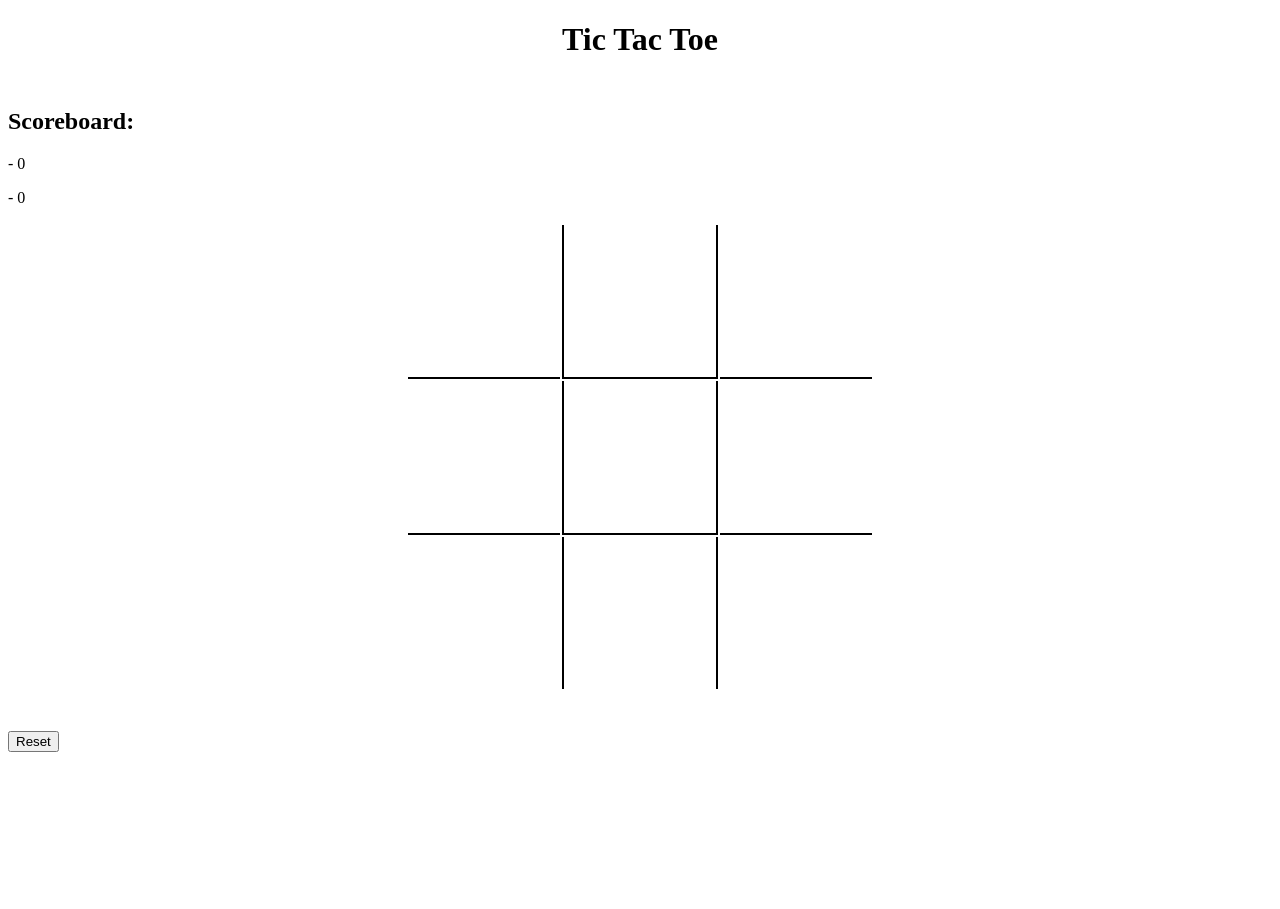
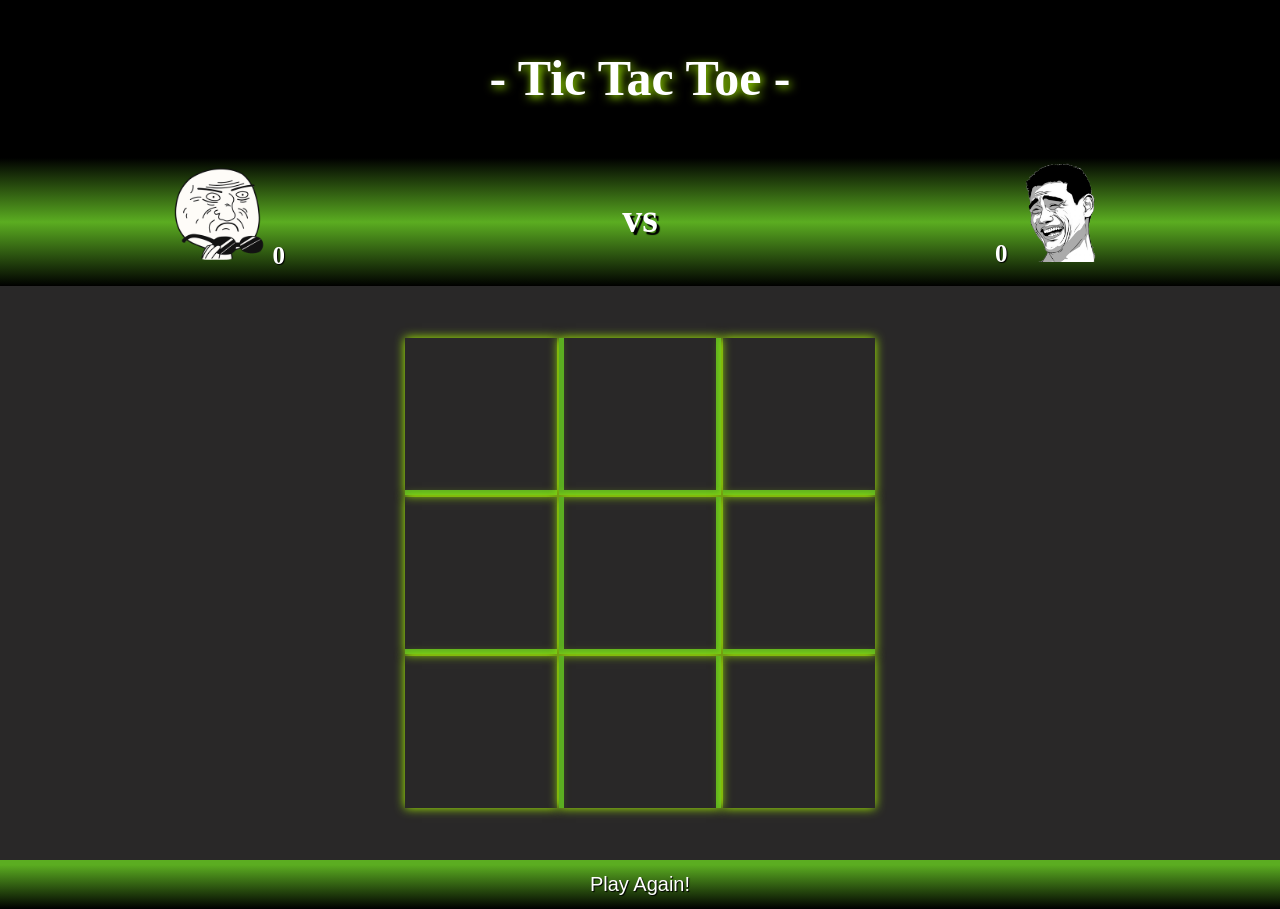
Before and after one commit to rociac/tic-tac-toe-js, a website: page index.html in a window 1280 px wide. Both pictures are taken after a click on the button "Start Game!". Before the commit the page ends 800 px from the top, so only its background shows below. Drawn offline with Linux system fonts and the light colour scheme.

Commit message:
style form, players and winner.

```diff
--- a/css/master.css
+++ b/css/master.css
@@ -1,3 +1,9 @@
+body {
+  padding: 0;
+  margin: 0;
+  background: #292828;
+}
+
 td {
   width: 150px;
   height: 150px;
@@ -8,51 +14,148 @@ h1 {
   margin-bottom: 50px;
 }
 
+img{
+  width: 100px;
+}
+
 .gameBoard {
+  padding: 50px;
   left: 0;
   right: 0;
   margin: auto;
 }
 
+.title-cont{
+  background: black;
+  box-shadow: 1px 1px 15px #5bad21;
+  color: white;
+  font-size: 25px;
+  padding: 15px 2px 1px 2px;
+  text-shadow: 2px 2px 10px #aeff00;
+}
+
+.p-vs{
+    color: white;
+    margin-top: 37px;
+    font-size: 40px;
+    font-weight: bold;
+    text-shadow: 3px 3px 1px black;
+}
+
+.info-p-cont {
+  position: relative;
+}
+
+.name{
+  position: absolute;
+  left: 0;
+  right: 0;
+  text-align: center;
+  bottom: -15px;
+  color: white;
+  font-size: 20px;
+  font-weight: bolder;
+  text-shadow: 1px 1px 4px #aeff00;
+}
+
+.img1{
+  margin-top: -10px;
+}
+
+.img2{
+  margin-top: -30px;
+}
+
+.wins {
+  font-size: 25px;
+  color: white;
+  font-weight: bolder;
+  text-shadow: 1px 1px 1px black;
+}
+
+.gameBoard tr td {
+  color: #5bad21;
+  font-size: 65px;
+  text-align: center;
+  text-shadow: 0px 0px 5px #aeff00;
+  box-shadow: 0px 0px 10px #aeff00;
+}
+
 #td1 {
-  border-bottom: 2px solid black;
+  border-bottom: 5px solid #5bad21;
 }
 
 #td2 {
-  border: 2px solid black;
+  border: 5px solid #5bad21;
   border-top: none;
 }
 
 #td3 {
-  border-bottom: 2px solid black;
+  border-bottom: 5px solid #5bad21;
 }
 
 #td4 {
-  border-bottom: 2px solid black;
+  border-bottom: 5px solid #5bad21;
 }
 
 #td5 {
-  border: 2px solid black;
+  border: 5px solid #5bad21;
   border-top: none;
 }
 
 #td6 {
-  border-bottom: 2px solid black;
+  border-bottom: 5px solid #5bad21;
 }
 
 #td8 {
-  border-right: 2px solid black;
-  border-left: 2px solid black;
+  border-right: 5px solid #5bad21;
+  border-left: 5px solid #5bad21;
 }
 
 #info-winner{
+  display: none;
+  position: fixed;
+  left: 0;
+  right: 0;
+  margin: auto;
+  width: 50%;
+  top: 30%;
   text-align: center;
-  font-size: 25px;
   padding: 20px;
   font-weight: bold;
-  color: brown;
+  color: green;
+  animation: text-animation 4s infinite;
+  text-shadow: 0px 0px 5px #5bad21;
+  z-index: 10;
+}
+
+@keyframes text-animation {
+  50%{
+    -webkit-transform: scale(3);
+  }
+  100%{
+    -webkit-transform: scale(1);
+  }
 }
 
 #reset {
   display: none;
+  width: 100%;
+  font-size: 20px;
+  margin-bottom: 0;
+  padding: 13px;
+  color: white;
+  text-shadow: 1px 1px 1px black;
+  border: none;
+  background: linear-gradient(to bottom, #5bad21 10%, black)
 }
+
+#reset:hover {
+  background: linear-gradient(to bottom, black 10%, #5bad21);
+}
+
+#scoreBoard {
+  display: flex;
+  justify-content: space-around;
+  background: linear-gradient(to bottom, black, #5bad21, black);
+}
--- a/index.html
+++ b/index.html
@@ -10,11 +10,9 @@
 </head>
 
 <body>
-  <h1>Tic Tac Toe</h1>
+  <div class="title-cont"><h1>- Tic Tac Toe -</h1></div>
 
-  <div id="scoreBoard">
-
-  </div>
+  <div id="scoreBoard"></div>
 
   <form id="form">
     <div>
@@ -32,11 +30,10 @@
 
     <button type="button" id="start">Start Game!</button>
   </form>
-
   <table class="gameBoard">
   </table>
   <div id="info-winner"></div>
-  <button id="reset">Reset</button>
+  <button id="reset">Play Again!</button>
   <script src="js/main.js"></script>
 </body>
 
--- a/js/main.js
+++ b/js/main.js
@@ -22,9 +22,14 @@ const formData = {
 function updateScoreboard() {
   const scoreBoard = document.getElementById('scoreBoard');
   scoreBoard.innerHTML = `
-      <h2>Scoreboard:</h2>
-      <p>${player1.getName()} - ${player1.wins} </p>
-      <p>${player2.getName()} - ${player2.wins} </p>
+      <p class="info-p-cont"><img class='img1' src='images/p2.png' alt='Player1'>
+        <span class="name">${player1.getName()}</span>
+        <span class="wins">${player1.wins}</span>
+      </p>
+      <p class="p-vs">vs</p>
+      <p class="info-p-cont"><span class="name">${player2.getName()}</span>
+        <span class="wins">${player2.wins}</span>
+      <img class='img2' src='images/p1.png' alt='Player2'></p>
     `;
 }
 
@@ -54,6 +59,7 @@ function win(player) {
 
 function gameOver(result) {
   const change = document.getElementById('info-winner');
+  change.style.display = "block";
   tic.style.pointerEvents = 'none';
   if (result === 'tie') {
     change.innerHTML = "It's a tie.";
@@ -134,6 +140,7 @@ function resetGame() {
   const change = document.getElementById('info-winner');
   GameBoard.displayBoard();
   tic.style.pointerEvents = 'all';
+  change.style.display = 'none';
   change.innerHTML = '';
   current = player1;
 }
```
Also changed, not shown: images/p1.png (added), images/p2.png (added).
